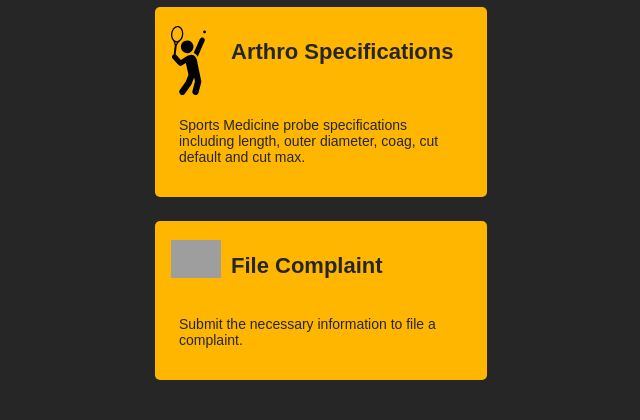
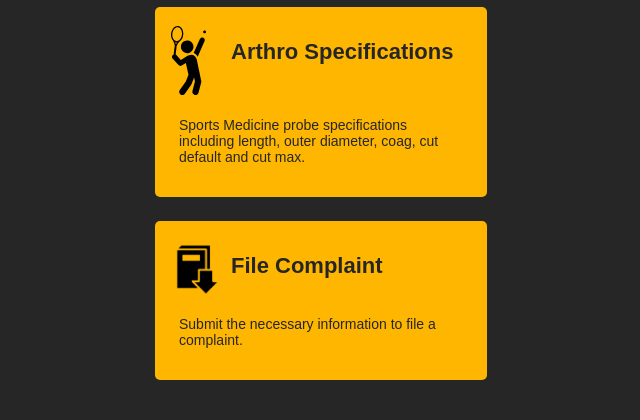
Before and after one commit to JimHotchkiss/sports-medicine-app, a PHP site: page / in a window 1280 px wide. Shown: the part 480-900 px from the top of the page, without its empty margins (319-959 px from the left). Run offline with PHP 8.4, Linux system fonts and the light colour scheme; some libraries are stand-ins or nearby versions; grey boxes are pictures that could not be loaded.

Commit message:
Updated App

```diff
--- a/css/features.css
+++ b/css/features.css
@@ -34,7 +34,7 @@
 }
 
 #complaint-img-url {
-    background: transparent url(../images/) 0% 0% no-repeat padding-box;
+    background: transparent url(../images/complaint.png) 0% 0% no-repeat padding-box;
     background-size: 50px;
 }
 
--- a/src/adapters/ImplantFamiliesAdapter.js
+++ b/src/adapters/ImplantFamiliesAdapter.js
@@ -4,6 +4,6 @@ class ImplantFamiliesAdapter {
     }
 
     fetchImplantFamiliesData() {
-      return fetch(this.dataUrl).then((resp) => resp.json())
+      return fetch(this.dataUrl).then((resp) => console.log(resp.json()))
     }
   }
--- a/src/components/implantFamilies.js
+++ b/src/components/implantFamilies.js
@@ -1,7 +1,7 @@
 class ImplantFamilies {
     constructor() {
+      console.log('fetch')
       this.implantFamiliesAdapter = new ImplantFamiliesAdapter()
-      console.log('fetch')
       this.fetchInplantFamilies()
 
     }
```
